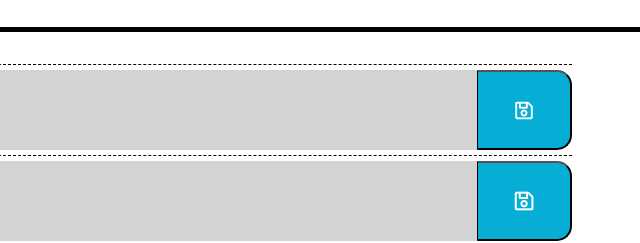
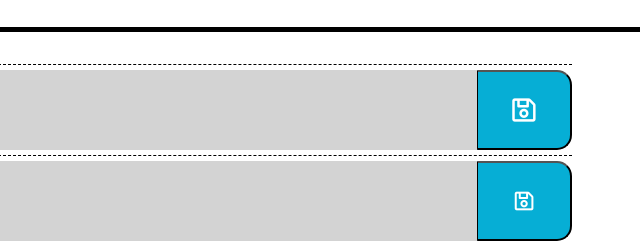
Before and after one commit to avidrunner87/daily-planner, a plain HTML site: page index.html in a window 1280 px wide. In both pictures the pointer is over the button 1162 px from the left and 369 px from the top of the page. Shown: the part 259-502 px from the top of the page, 638-1278 px from the left. Drawn offline with nearby package versions, Linux system fonts and the light colour scheme.

Commit message:
Fixed the css for hovering over a save button

```diff
--- a/assets/css/style.css
+++ b/assets/css/style.css
@@ -68,7 +68,7 @@ body {
   height: 80px;
 }
 
-.saveBtn i:hover {
+.saveBtn:hover {
   font-size: 20px;
   transition: all 0.3s ease-in-out;
 }
```
